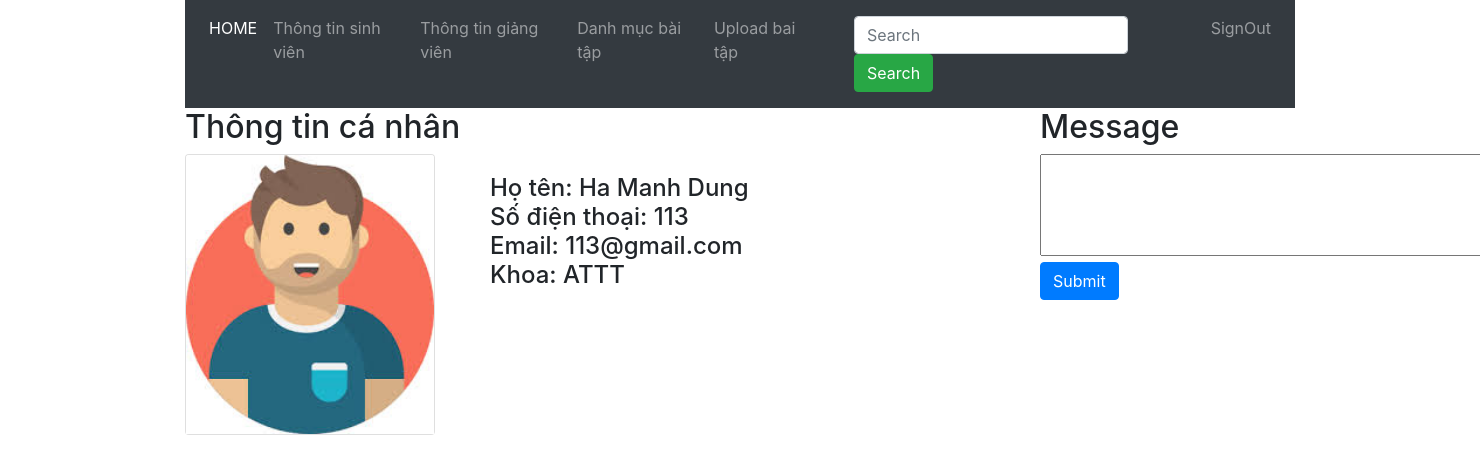
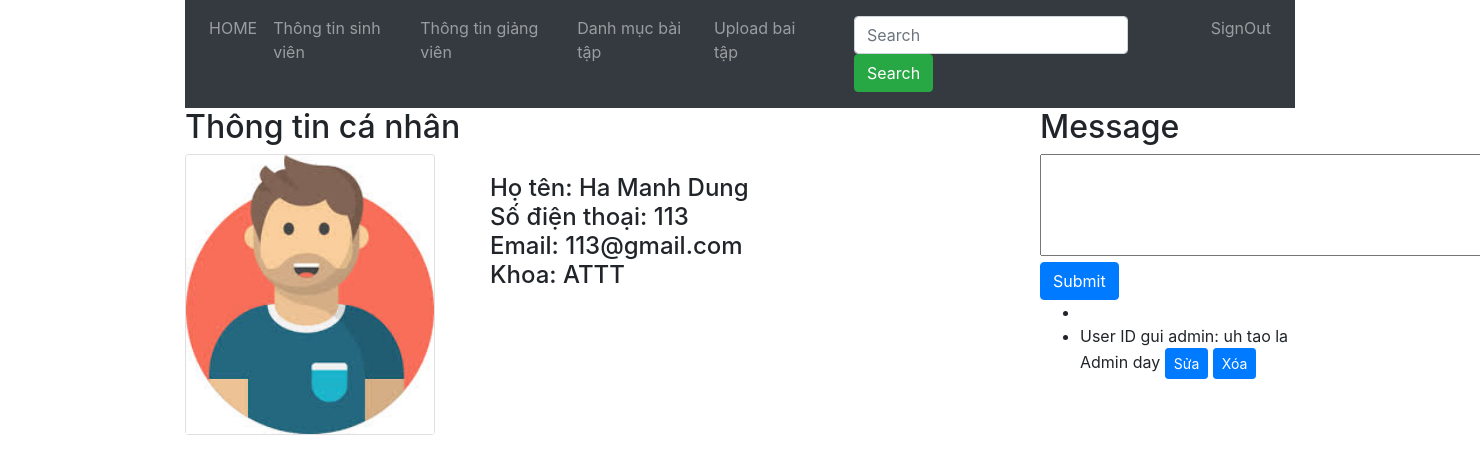
Before and after one commit to hadung296/qlsv, a PHP site: page /pages/message.php?id=7 in a window 1480 px wide; the page is wider, and only the part inside the window is pictured. Shown: the top 474 px of that part. Run offline with PHP 8.4, Linux system fonts and the light colour scheme; a user stored in the database is signed in; data comes from the database, SQL or seed files in the repository.

Commit message:
commit 10/3 last

```diff
--- a/pages/message.php
+++ b/pages/message.php
@@ -42,8 +42,8 @@ if ($num == 0) {
     <div class="container">
         <nav class="navbar navbar-expand-sm bg-dark navbar-dark">
             <ul class="navbar-nav">
-                <li class="nav-item active">
-                    <a class="nav-link" href="#">HOME</a>
+                <li class="nav-item ">
+                    <a class="nav-link" href="profile.php?id=$ID">HOME</a>
                 </li>
                 <li class="nav-item">
                     <a class="nav-link" href='student.php'>Thông tin sinh viên</a>
@@ -121,10 +121,61 @@ if ($num == 0) {
             </div>
             <div class="col-6 col-sm-3">
                 <h2>Message</h2>
+                <div>
                 <form action="../lib/sent_msg.php?id=<?=$ID ?>" method="POST">
                 <textarea rows="4" cols="50" name="msg"></textarea>
                 <button class="btn btn-primary" type="submit" name="submit">Submit</button>
                 </form>
+                </div>
+
+                <div>
+                <?php
+                //session_start();
+                // <!-- Bootstrap core CSS -->
+
+                // Thiết lập charset utf8
+                header('Content-Type: text/html; charset=utf-8');
+
+                    // Lay thong tin
+                $username=$_SESSION['username'];
+                //$userID=$_SESSION['user_id'];
+                //dd($userID);
+                $ID=$_GET['id'];
+                //dd($ID);
+                    //$name=$_GET['Username'];
+                //$msg = $_POST['msg'];
+                    // Validate Thông Tin Username và Email có bị trùng hay không
+
+
+                    // Kết nối CSDL
+                //dd($username);
+                $query = "SELECT * FROM `message` WHERE user_id_sent='$username'";
+                $result = mysqli_query($connectDB, $query);
+                //dd($result);
+                $num = mysqli_num_rows($result);
+                $results =mysqli_fetch_all($result,MYSQLI_ASSOC);
+                        //dd($results);
+                    if ($num == 0 ) {
+                        echo '</br> <p style="color:red"> Not message ! </p>';
+                        } else {?>
+                        <ul>
+                        <?php foreach($results as $ketqua) {?>
+                        <li><?php
+                        if ($ketqua['user_id_receive']==$ID) {
+                              //  dd($ketqua);
+                        echo("User ID gui ".$ketqua['user_id_sent'].": ".$ketqua['message']);
+                        echo "
+                            <a href='../lib/edit_message.php'><input class= 'btn btn-primary btn-sm' id='btnSua' type='button' value='Sửa' '></a>
+                            <a href='../lib/del_message.php?id=$ID''><input class='btn btn-primary btn-sm' id='btnXoa' type='button' value='Xóa'></a>
+                            ";
+                        }
+                        ?>
+                        </li>
+                          <?php }?>
+                          </ul>
+                      <?php } ?>
+
+                </div>
             </div>
         </div>
     </div>
```
